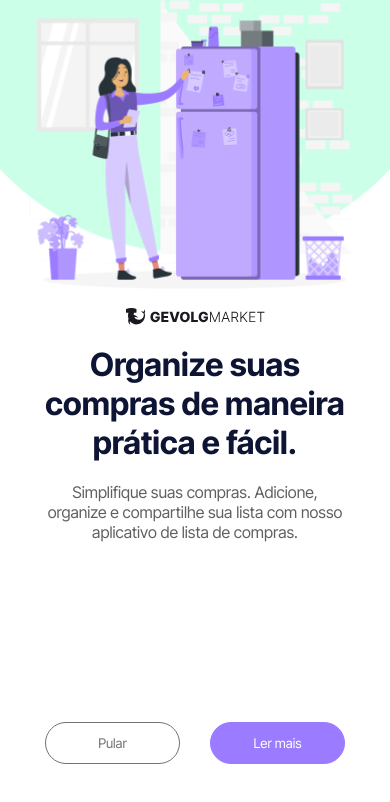
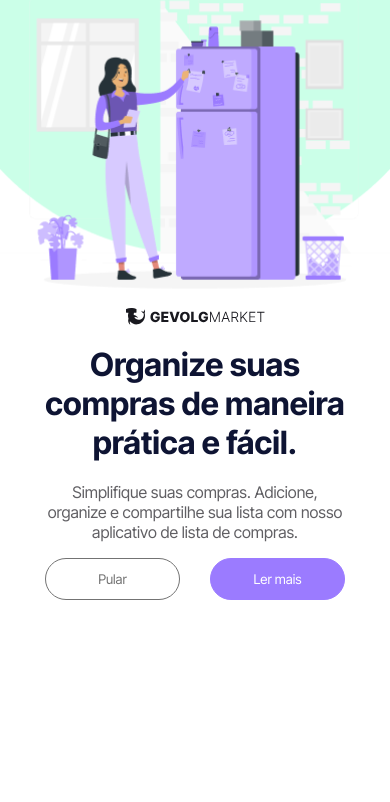
Before and after one commit to gevolgdev/gevolg-market, a React (Vite) app: page /initial in a window 390 px wide. Shown: the top 802 px of the page. Built offline with nearby package versions, Linux system fonts and the light colour scheme.

Commit message:
Initial: Arrumando responsividade

```diff
--- a/src/components/Initial/UserSetName/style.ts
+++ b/src/components/Initial/UserSetName/style.ts
@@ -6,7 +6,7 @@ export const Container = styled.div`
   position: fixed;
   left: 0;
   width: 100%;
-  height: 100vh;
+  height: 100%;
   padding: 3rem 1.5rem 5rem;
   background: white;
   z-index: 99;
--- a/src/components/Initial/style.ts
+++ b/src/components/Initial/style.ts
@@ -7,7 +7,6 @@ interface ImagesProps {
 export const Container = styled.div`
   position: fixed;
   width: 100%;
-  height: 100vh;
   display: flex;
   flex-direction: column;
   padding-bottom: 5rem;
@@ -20,6 +19,7 @@ export const Container = styled.div`
     flex-direction: column;
     align-items: center;
     gap: 20px;
+    margin-bottom: 1rem;
 
     img {
       display: block;
@@ -39,7 +39,6 @@ export const Container = styled.div`
 
 export const Buttons = styled.div`
   width: 100%;
-  margin-top: auto;
   display: flex;
   flex-direction: row;
   justify-content: center;
```
